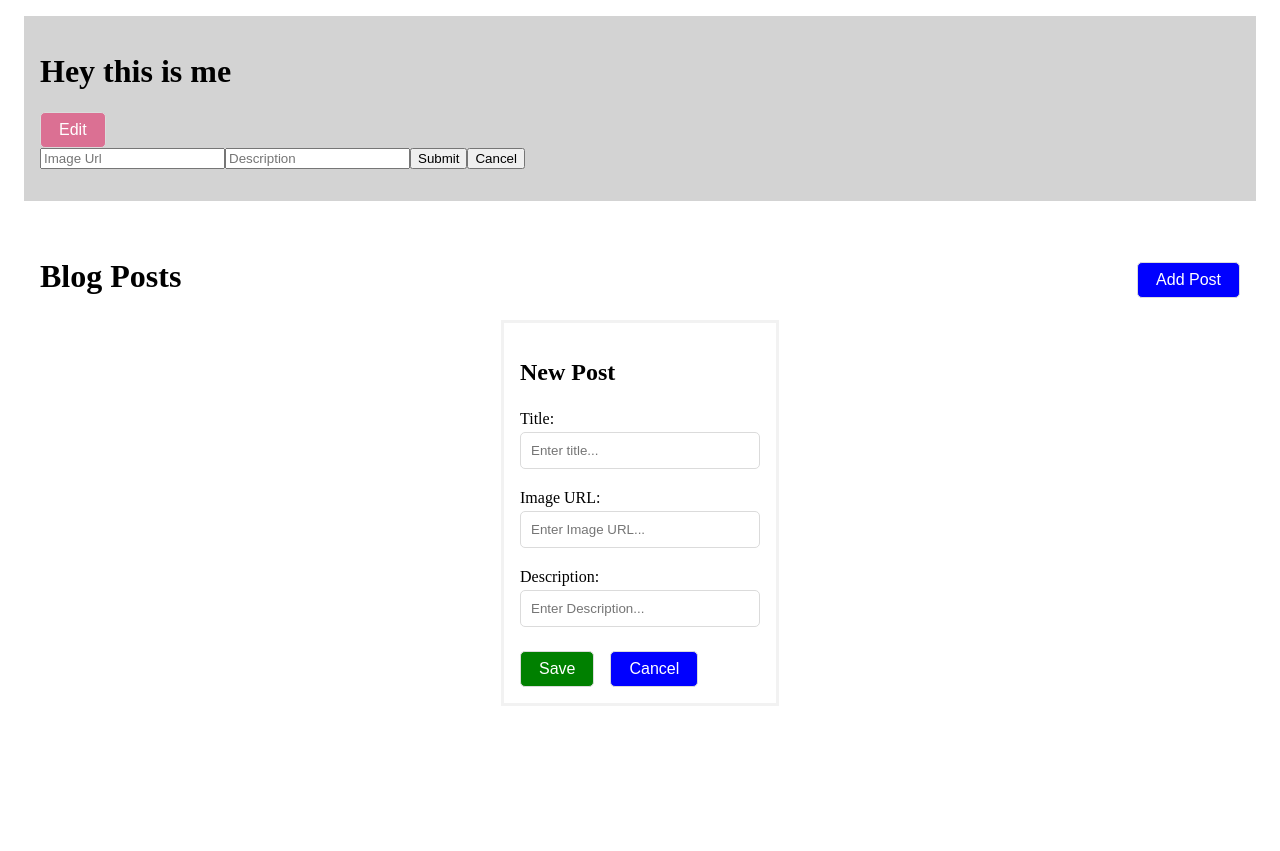
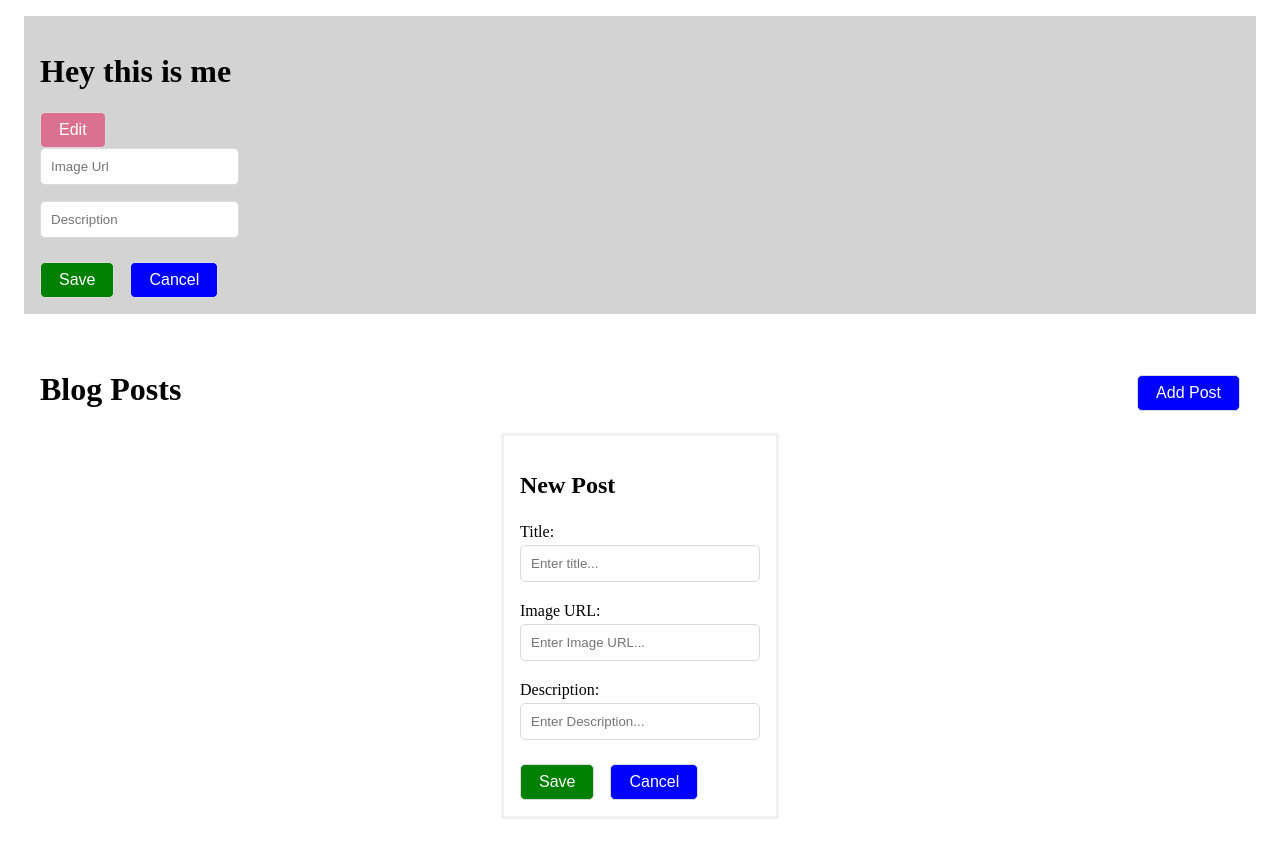
Before and after one commit to kathfree3/197HW5, a React (Vite) app: page / in a window 1280 px wide. Both pictures are taken after a click on the button "Edit". Before the commit the page ends 800 px from the top, so only its background shows below. Built offline with nearby package versions, Linux system fonts and the light colour scheme.

Commit message:
intro updates workgin

```diff
--- a/package.json
+++ b/package.json
@@ -33,6 +33,8 @@
     "react-dom": "^17.0.2",
     "react-redux": "^7.2.5",
     "redux": "^4.1.1",
+    "redux-devtools-extension": "^2.13.9",
+    "redux-logger": "^3.0.6",
     "styled-components": "^5.3.3"
   }
 }
--- a/src/StyledComponents/GlobalStyles.js
+++ b/src/StyledComponents/GlobalStyles.js
@@ -22,3 +22,14 @@ export const CancelButton = s(Button)`
   background: blue;
   display: inline-block;
 `
+
+export const Input = s.input`
+  display: block;
+  padding: 10px;
+  border: solid 1px #dbdbdb;
+  border-radius: 5px;
+  margin-bottom: 1rem;
+`
+export const Label = s.label`
+  margin: 0.25rem 0rem;
+`
--- a/src/actions/index.js
+++ b/src/actions/index.js
@@ -4,6 +4,7 @@ export const ADD_POST = 'ADD_POST'
 export const EDIT_POST = 'EDIT_POST'
 export const DELETE_POST = 'DELETE_POST'
 export const EDIT_INTRO = 'EDIT_INTRO'
+export const SET_TOGGLE = 'SET_TOGGLE'
 
 export const addPost = ({ title, image, description }) => ({
   type: ADD_POST,
@@ -28,8 +29,17 @@ export const deletePost = id => ({
   id,
 })
 
-export const editIntro = ({ imageURL, description }) => ({
+export const editIntro = intro => ({
   type: EDIT_INTRO,
-  imageURL,
-  description,
+  intro,
 })
+
+export const TOGGLE_STATUS = {
+  CREATE_TRUE: 'CREATE_TRUE',
+  CREATE_FALSE: 'CREATE_FALSE',
+}
+
+export const setToggle = status => ({
+  type: SET_TOGGLE,
+  status,
+})
--- a/src/components/Blog.js
+++ b/src/components/Blog.js
@@ -1,29 +1,39 @@
 import React, { useState } from 'react'
+import { connect } from 'react-redux'
 import s from 'styled-components'
 
 // local imports
 import { Button } from '../StyledComponents/GlobalStyles'
 import PostInput from './PostInput'
 import PostList from './PostList'
+import { setToggle, TOGGLE_STATUS } from '../actions'
 
-const Blog = () => {
-  const [addPostMode, setAddPostMode] = useState(true)
-  return (
+// const key = obj.key (x)
+const { CREATE_TRUE } = TOGGLE_STATUS
+
+const Blog = ({ status, dispatchSetToggle }) => (
   <Container>
     <h1>
       Blog Posts
-        <AddPostButton type="button" onClick={() => setAddPostMode(!addPostMode)}>
+      <AddPostButton type="button" onClick={() => dispatchSetToggle(status)}>
         Add Post
       </AddPostButton>
     </h1>
-      {addPostMode && <PostInput />}
+    {status === CREATE_TRUE && <PostInput />}
     <PostList />
   </Container>
 
 )
-}
 
-export default Blog
+const mapStateToProps = state => ({
+  status: state.status,
+})
+
+const mapDispatchToProps = dispatch => ({
+  dispatchSetToggle: status => dispatch(setToggle(status)),
+})
+
+export default connect(mapStateToProps, mapDispatchToProps)(Blog)
 
 const Container = s.div`
   margin: 1rem;
--- a/src/components/EditIntro.js
+++ b/src/components/EditIntro.js
@@ -1,20 +1,38 @@
 import React, { useState } from 'react'
+import { connect } from 'react-redux'
 
 // local imports
-const EditIntro = ({ dispatchEditIntro }) => {
-  const [imageURL, setImageURL] = useState('')
-  const [description, setDescription] = useState('')
+import { editIntro } from '../actions'
+import {
+  SaveButton, CancelButton, Input, Label,
+} from '../StyledComponents/GlobalStyles'
+
+const EditIntro = ({ intro, setEditMode, dispatchEditIntro }) => {
+  const { introImageURL, introDescription } = intro
+  const [imageURL, setImageURL] = useState(introImageURL || '')
+  const [description, setDescription] = useState(introDescription || '')
 
   return (
-    <form>
-      <input value={imageURL} type="text" onChange={e => setImageURL(e.target.value)} placeholder="Image Url" />
-      <input value={description} type="text" onChange={e => setDescription(e.target.value)} placeholder="Description" />
-      <button type="submit" onClick={() => dispatchEditIntro({ imageURL, description })}>
-        Submit
-      </button>
-      <button type="submit"> Cancel </button>
-    </form>
+    <>
+      <form>
+        <Input value={imageURL} type="text" onChange={e => setImageURL(e.target.value)} placeholder="Image Url" />
+        <Input value={description} type="text" onChange={e => setDescription(e.target.value)} placeholder="Description" />
+      </form>
+      <SaveButton
+        onClick={() => {
+          dispatchEditIntro({ introImageURL: imageURL, introDescription: description })
+          setEditMode(false)
+        }}
+      >
+        Save
+      </SaveButton>
+      <CancelButton onClick={() => setEditMode(false)}> Cancel </CancelButton>
+    </>
   )
 }
 
-export default EditIntro
+const mapDispatchToProps = dispatch => ({
+  dispatchEditIntro: intro => dispatch(editIntro(intro)),
+})
+
+export default connect(null, mapDispatchToProps)(EditIntro)
--- a/src/components/Introduction.js
+++ b/src/components/Introduction.js
@@ -3,41 +3,34 @@ import { connect } from 'react-redux'
 import s from 'styled-components'
 
 // local imports
-import { editIntro } from '../actions'
 import EditIntro from './EditIntro'
-// styles imports
 import { EditButton } from '../StyledComponents/GlobalStyles'
 
-const Introduction = ({ imageURL, description, dispatchEditIntro }) => {
+const Introduction = ({ intro }) => {
   const [editMode, setEditMode] = useState(false)
-
+  const { introImageURL, introDescription } = intro
   return (
     <IntroContainer>
       <h1> Hey this is me</h1>
       <p>
-        {imageURL}
+        {introImageURL}
       </p>
       <p>
-        {description}
+        {introDescription}
       </p>
       <EditButton type="button" onClick={() => setEditMode(!editMode)}>
         Edit
       </EditButton>
-      {editMode && <EditIntro /> }
+      {editMode && <EditIntro intro={intro} setEditMode={setEditMode} />}
     </IntroContainer>
   )
 }
 
 const mapStateToProps = state => ({
-  imageURL: state.imageURL,
-  description: state.description,
+  intro: state.intro,
 })
 
-const mapDispatchToProps = dispatch => ({
-  dispatchEditIntro: ({ imageURL, description }) => dispatch(editIntro({ imageURL, description })),
-})
-
-export default connect(mapStateToProps, mapDispatchToProps)(Introduction)
+export default connect(mapStateToProps, null)(Introduction)
 
 const IntroContainer = s.div`
   margin: 1rem;
--- a/src/components/PostInput.js
+++ b/src/components/PostInput.js
@@ -3,11 +3,15 @@ import { connect } from 'react-redux'
 import s from 'styled-components'
 
 // local imports
-import { addPost } from '../actions'
-import { SaveButton, CancelButton } from '../StyledComponents/GlobalStyles'
+import { addPost, setToggle, TOGGLE_STATUS } from '../actions'
+import {
+  SaveButton, CancelButton, Input, Label,
+} from '../StyledComponents/GlobalStyles'
+
+const { CREATE_TRUE: origStatus } = TOGGLE_STATUS
 
 // title, image, description
-const PostInput = ({ dispatchAddPost }) => {
+const PostInput = ({ dispatchSetToggle, dispatchAddPost }) => {
   const [title, setTitle] = useState('')
   const [image, setImage] = useState('')
   const [description, setDesription] = useState('')
@@ -25,7 +29,7 @@ const PostInput = ({ dispatchAddPost }) => {
         <SaveButton type="submit" onClick={() => dispatchAddPost({ title, image, description })}>
           Save
         </SaveButton>
-        <CancelButton>
+        <CancelButton onClick={() => dispatchSetToggle(origStatus)}>
           Cancel
         </CancelButton>
       </div>
@@ -34,21 +38,16 @@ const PostInput = ({ dispatchAddPost }) => {
 }
 
 const mapDispatchToProps = dispatch => ({
-  dispatchAddPost: ({ title, image, description }) => dispatch(addPost({ title, image, description })),
+  dispatchAddPost: ({ title, image, description }) => {
+    dispatch(addPost({ title, image, description }))
+    dispatch(setToggle(origStatus))
+  },
+  dispatchSetToggle: status => dispatch(setToggle(status)),
+
 })
 
 export default connect(null, mapDispatchToProps)(PostInput)
 
-const Input = s.input`
-  display: block;
-  padding: 10px;
-  border: solid 1px #dbdbdb;
-  border-radius: 5px;
-  margin-bottom: 1rem;
-`
-const Label = s.label`
-  margin: 0.25rem 0rem;
-`
 const Form = s.div`
   display: flex;
   width: 20%;
--- /dev/null
+++ b/src/reducers/BlogReducer.js
@@ -0,0 +1,26 @@
+// local imports
+import { SET_TOGGLE, TOGGLE_STATUS } from '../actions'
+
+const { CREATE_TRUE, CREATE_FALSE } = TOGGLE_STATUS
+
+const defaultState = CREATE_TRUE // cahnge to true for real functionality
+
+const BlogReducer = (state = defaultState, action) => {
+  const { type, status } = action
+
+  switch (type) {
+    case SET_TOGGLE:
+      switch (status) {
+        case CREATE_TRUE:
+          return CREATE_FALSE
+        case CREATE_FALSE:
+          return CREATE_TRUE
+        default:
+          return status
+      }
+    default:
+      return state
+  }
+}
+
+export default BlogReducer
--- a/src/reducers/IntroReducer.js
+++ b/src/reducers/IntroReducer.js
@@ -1,14 +1,14 @@
 // local imports
 import { EDIT_INTRO } from '../actions'
 
-const defaultState = { imageURL: '', description: '' }
+const default_state = { introImageURL: '', introDescription: '' }
 
-const IntroReducer = (state = defaultState, action) => {
-  const { type, imageURL, description } = action
+const IntroReducer = (state = default_state, action) => {
+  const { type, intro } = action
 
   switch (type) {
     case EDIT_INTRO:
-      return { imageURL, description }
+      return intro
     default:
       return state
   }
--- a/src/reducers/index.js
+++ b/src/reducers/index.js
@@ -1,8 +1,11 @@
 import { combineReducers } from 'redux'
 
-// import { imageURL, description } from './IntroReducer'
+import intro from './IntroReducer'
 import posts from './PostReducer'
+import status from './BlogReducer'
 
 export default combineReducers({
   posts,
+  status,
+  intro,
 })
```
Also changed, not shown: 1 other file (tests, documents, lock files or other folders). Lines whose indentation alone changed are shown as unchanged.
